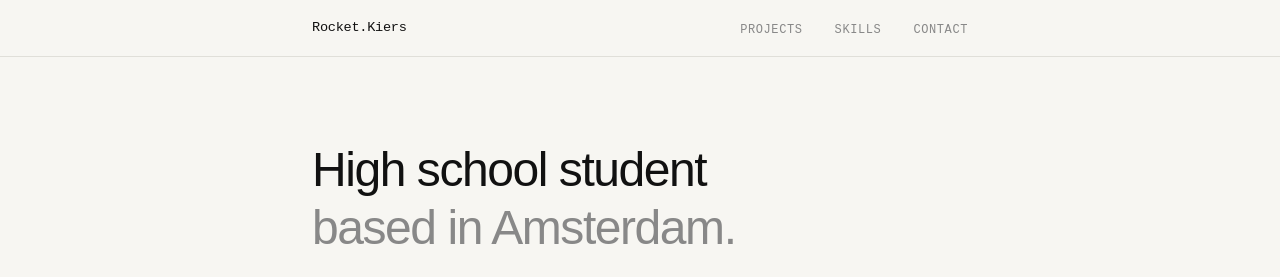
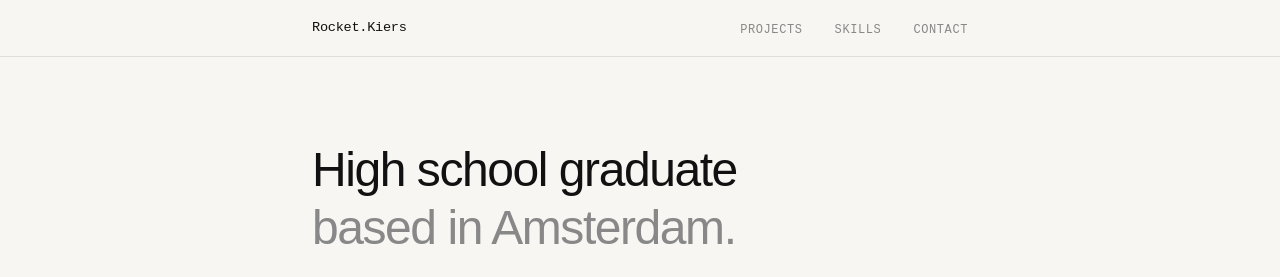
Before and after one commit to RocketKiers/Rocket-Kiers-Portfolio, a plain HTML site: page index.html in a window 1280 px wide. Shown: the top 277 px of the page. Drawn offline with Linux system fonts and the light colour scheme.

Commit message:
updated index.html

```diff
--- a/index.html
+++ b/index.html
@@ -20,7 +20,7 @@
 
   <section id="hero">
     <div class="container">
-      <h1>High school student<br><em>based in Amsterdam.</em></h1>
+      <h1>High school graduate<br><em>based in Amsterdam.</em></h1>
       <p class="hero-bio">
         I enjoy developing software, and working on side-projects.
       </p>
```
